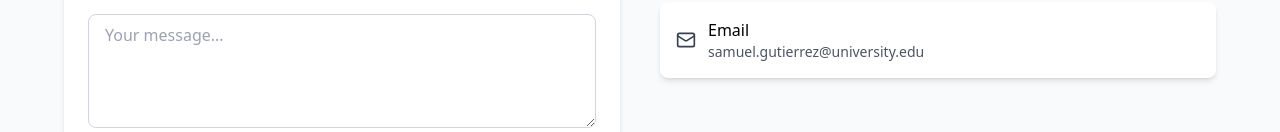
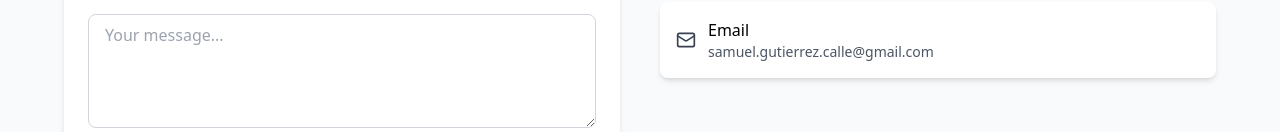
Before and after one commit to Samigu8/samuel-gutierrez-portfolio, a Next.js app: page / in a window 1280 px wide. Shown: the part 3098-3230 px from the top of the page. Built offline with nearby package versions, Linux system fonts and the light colour scheme.

Commit message:
Final portfolio update

```diff
--- a/app/page.tsx
+++ b/app/page.tsx
@@ -222,7 +222,7 @@ export default function HomePage() {
                   </span>
                 </div>
                 <a
-                  href="https://github.com/your-repo"
+                  href="https://github.com/Samigu8/PortfolioDemoCS220.git"
                   target="_blank"
                   className="px-4 py-2 rounded-lg bg-gray-700 text-white hover:bg-gray-900 transition"
                 >
@@ -357,7 +357,7 @@ export default function HomePage() {
                 </div>
               </a>
               <a
-                href="https://linkedin.com/in/your-username"
+                href="https://linkedin.com/in/samuelgutierrezcalle"
                 target="_blank"
                 className="flex items-center gap-3 p-4 bg-white shadow-md rounded-lg hover:bg-gray-100 transition"
               >
@@ -368,13 +368,13 @@ export default function HomePage() {
                 </div>
               </a>
               <a
-                href="mailto:samuel.gutierrez@university.edu"
+                href="mailto:samuel.gutierrez.calle@gmail.com"
                 className="flex items-center gap-3 p-4 bg-white shadow-md rounded-lg hover:bg-gray-100 transition"
               >
                 <Mail className="w-5 h-5 text-gray-700" />
                 <div>
                   <p className="font-medium">Email</p>
-                  <p className="text-gray-600 text-sm">samuel.gutierrez@university.edu</p>
+                  <p className="text-gray-600 text-sm">samuel.gutierrez.calle@gmail.com</p>
                 </div>
               </a>
             </div>
```
